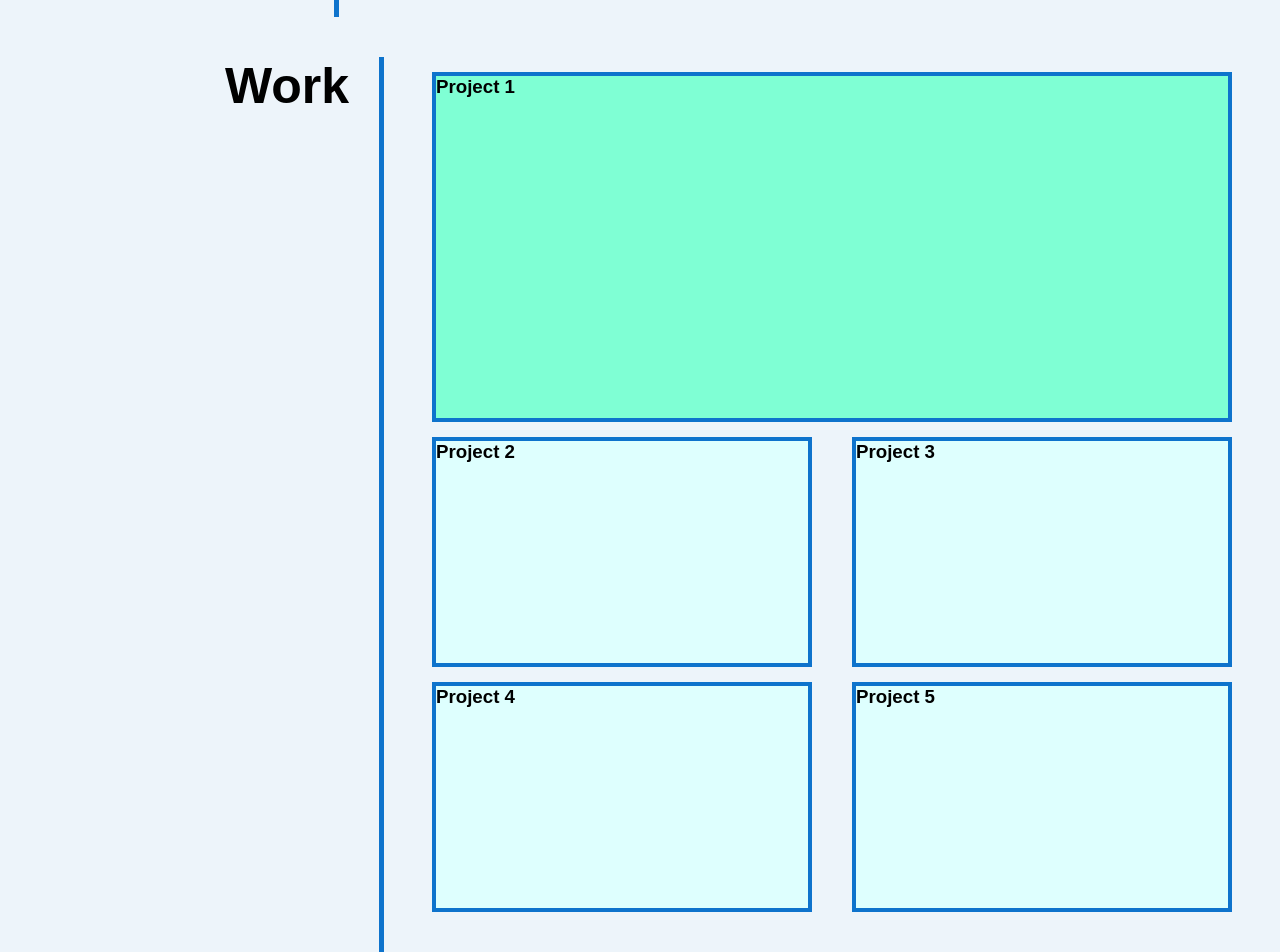
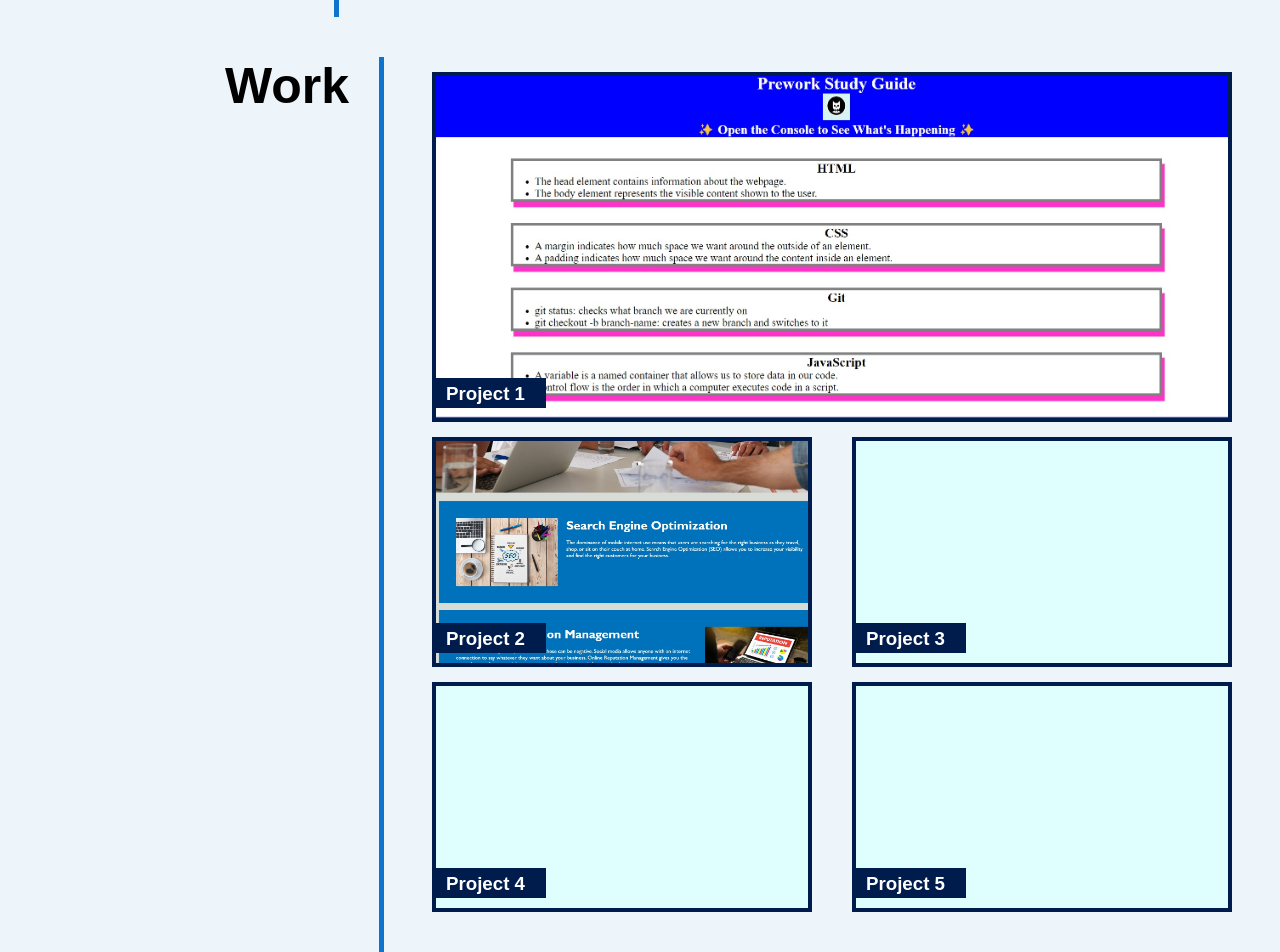
Before and after one commit to JacobDFlores/JacobFlores_Portfolio, a plain HTML site: page index.html in a window 1280 px wide. Shown: the part 684-1636 px from the top of the page. Drawn offline with Linux system fonts and the light colour scheme.

Commit message:
finishing touches

```diff
--- a/assets/style.css
+++ b/assets/style.css
@@ -17,16 +17,16 @@ header {
     justify-content:space-between;
     align-items:center;
     background-color: #424242;
-    padding: 1%;
+    padding: 1% 1% 1% 0;
     color: white;
     white-space:nowrap;
     border-bottom:solid 10px #edf4fa;
 }
 
 header h1 {
-    padding:0px 15px;
+    padding:0px 25px;
     font-size: 70px;
-    background-image: linear-gradient(#424242, cyan);
+    background-image: linear-gradient(#424242, #00FFE7);
     border-bottom:solid 5px #defffe;
 }
 
@@ -51,7 +51,7 @@ nav ul li {
     margin-right: 9px;
     padding: 49px 10px 0 10px;
     border-bottom:solid 5px #defffe;
-    background-image:linear-gradient(#424242, cyan);
+    background-image:linear-gradient(#424242, #00FFE7);
 }
 
 nav ul li:hover {
@@ -154,11 +154,19 @@ summary h2 {
     height:350px;
     margin-top:15px;
 }
+
 .head {
     width:800px;
     height:350px;
-    background-color:aquamarine;
-    border:solid 4px #0e73cc;
+    background-image:url(./images/Pre\ work\ study\ guide.png);
+    background-size:800px;
+    border:solid 4px #001c4d;
+    transition:all 0.5s ease-in-out;
+}
+
+.head:hover, .item:hover{
+    filter:none;
+    transition:all 0.5s ease-in-out;
 }
 
 .flex-body {
@@ -189,12 +197,36 @@ summary h2 {
     width:380px;
     height:230px;
     background-color:#defffe;
-    border:solid 4px #0e73cc;
+    border:solid 4px #001c4d;
 }
 
 .item-4, .item-5 {
     margin-top: 15px;
 }
+
+.item, .head {
+    display:flex;
+    flex-direction:column;
+    justify-content:flex-end;
+}
+
+.item-2{
+    background-image:url(./images/horiseon\ refactor.png);
+    background-size:cover;
+    transition:all 0.5s ease-in-out;
+}
+
+h3{
+    margin-bottom:10px;
+    width:110px;
+    height:30px;
+    padding-top: 5px;
+    padding-left: 10px;
+    background-color:#001c4d;
+    color:white;
+}
+
+
 
 .contact-me {
    display:flex;
@@ -230,7 +262,9 @@ footer{
 
 /*resizing the screen*/
 @media screen and (max-width: 1015px) {
-    header {
+    header, summary, section {
         flex-direction:column;
+        justify-content:center;
+        align-items:center;
     }
 }
--- a/index.html
+++ b/index.html
@@ -32,7 +32,7 @@
                 <img class="self-img" src="./assets/images/selfPortrate.JPG" alt="Developer-self-portrate">
             </div>
             <div class="description">
-                <p>I am 21 years old, born on September 4, 2002,
+                <p>I am 20 years old, born on September 4, 2002,
                 and super competitive. I like to watch anime, play some games
                 , watch movies, and code things that help me and my friends. I'm eager
                 to expand my programming arsenal and take over the internet with my
@@ -55,11 +55,18 @@
             </div>
             <div class="flex-container">
                 <div class="flex-head">
-                    <div class="head item-1"><h3>Project 1</h3></div>
+                    <a href="https://jacobdflores.github.io/prework-study-guide/" target="_blank" alt="link to first project">
+                        <div class="img-1"></div>
+                        <div class="head item-1">
+                            <h3>Project 1</h3>
+                        </div></a>
                 </div>
                 <div class="flex-body">
                     <div class="flex-left">
-                        <div class="item item-2"><h3>Project 2</h3></div>
+                        <a href="https://jacobdflores.github.io/Horiseon-Refactor/" target="_blank" alt="link to second project">
+                            <div class="item item-2">
+                            <h3>Project 2</h3>
+                        </div></a>
                         <div class="item item-4"><h3>Project 4</h3></div>
                     </div>
                     <div class="flex-right">
```
Also changed, not shown: assets/images/Pre work study guide.png (added), assets/images/horiseon refactor.png (added).
